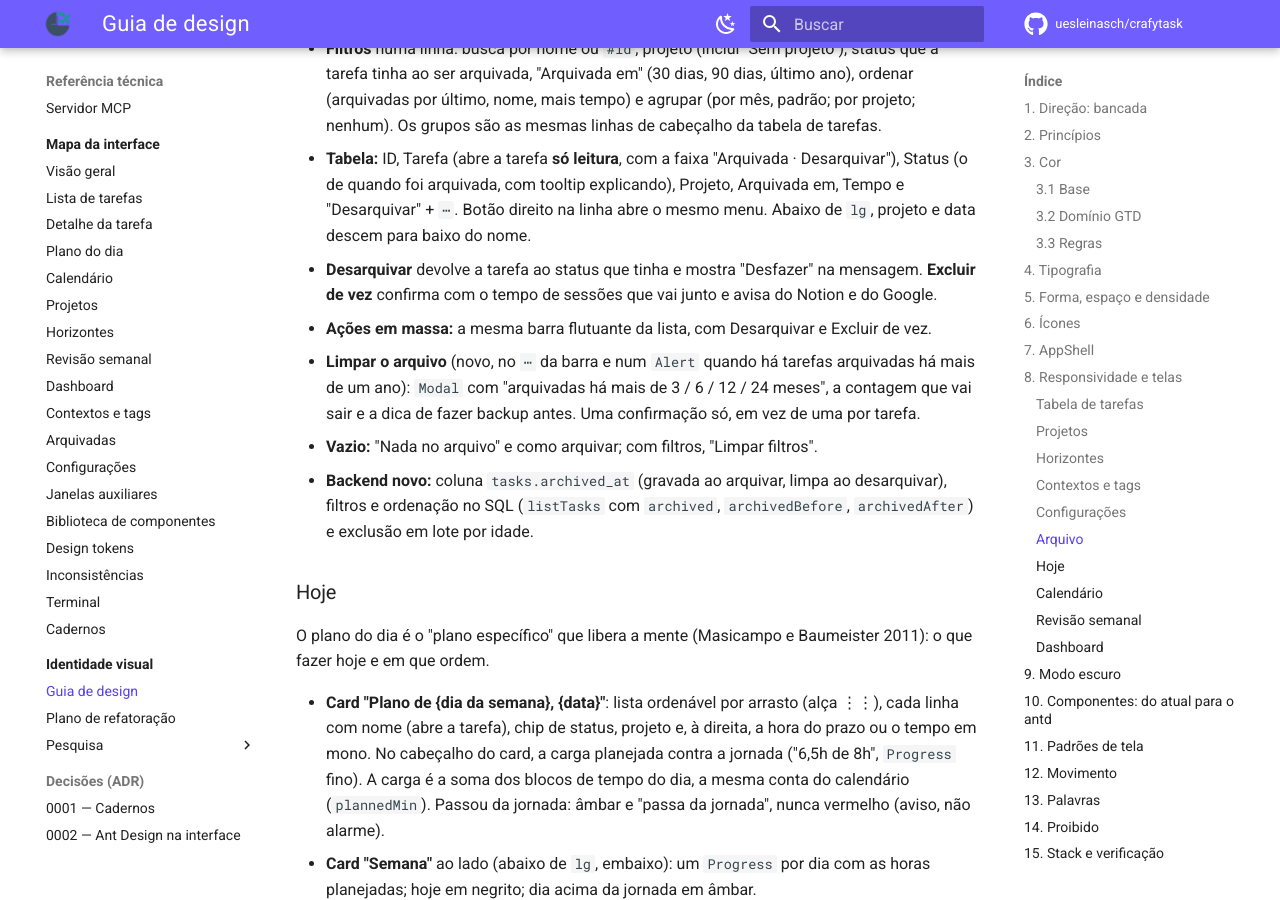
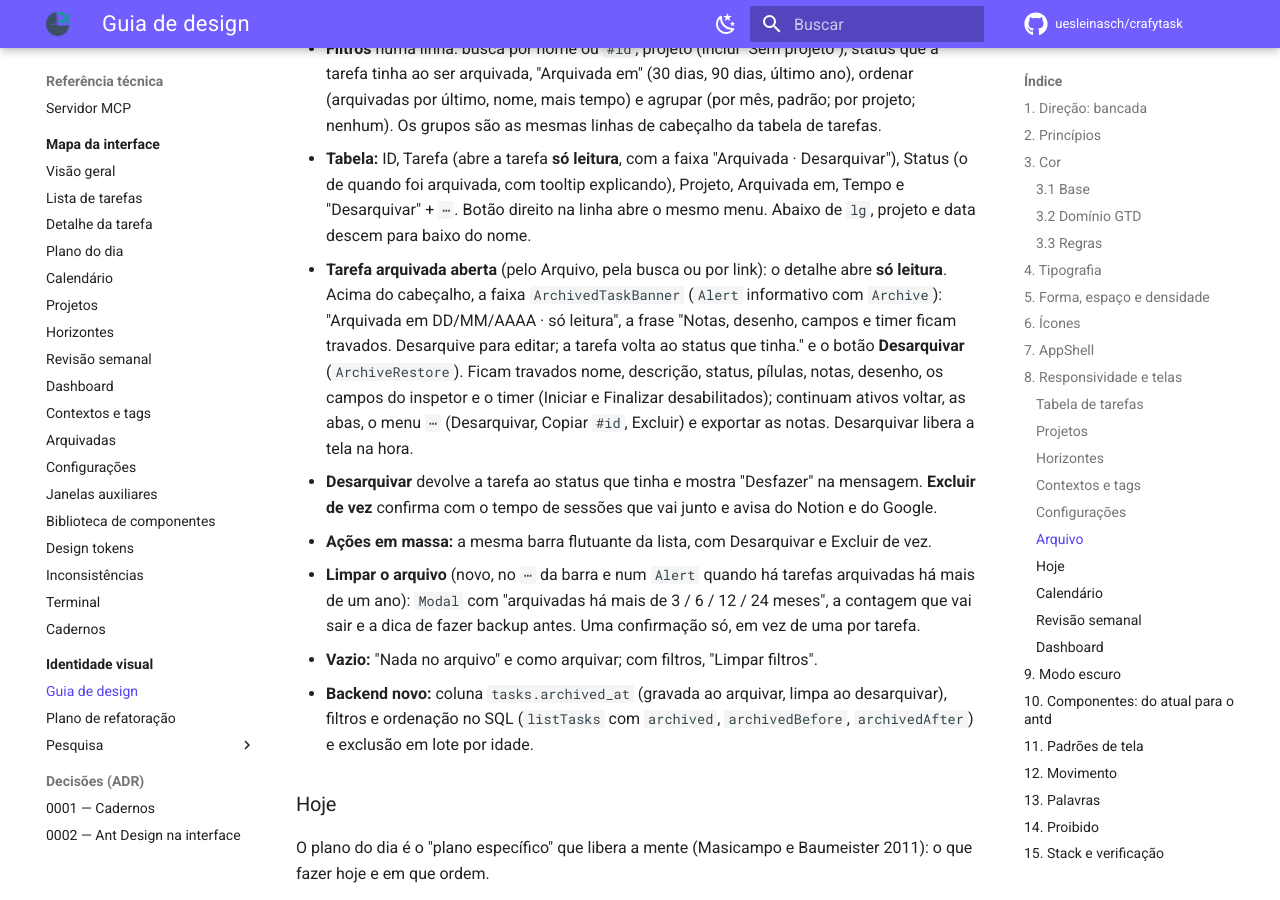
Before and after one commit to uesleinasch/crafytask, an MkDocs documentation site: the page built from docs/design/guia-de-design.md, in a window 1280 px wide and 900 px high, scrolled down 18506 px. Built offline with MkDocs 1.6.1 and Material for MkDocs 9.7.7, drawn with Linux system fonts in a browser that asks for light colours; some web fonts are replaced; comment, search, counter and statistics services are not loaded.

Commit message:
docs(design): mockup da tarefa arquivada em modo só leitura (#68)
Mockup da F6-b3 (CrafyTask #814), para aprovação antes do código. **Não
fazer merge antes do "aprovado".**

O protótipo só mostrava um aviso ao abrir uma tarefa do Arquivo. Agora:

- Detalhe da tarefa com o exemplo **Task arquivada** (seletor "Exemplo"
no topo); abrir uma tarefa no Arquivo do protótipo leva direto a ele.
- Faixa `ArchivedTaskBanner` acima do cabeçalho: `Alert` informativo,
"Arquivada em 12/03/2026 · só leitura", a frase do que fica travado e o
botão **Desarquivar**.
- Travados: nome, descrição, status, pílulas, notas, desenho, campos do
inspetor, Iniciar e Finalizar. Continuam: voltar, abas, menu `⋯`
(Desarquivar, Copiar, Excluir) e exportar as notas. Desarquivar libera
na hora.

Atualizados: protótipo (artifact, versão 24), guia §8 "Arquivo" e linha
F6-b3 do plano. O item F6.10 do checklist (`ArchivedTaskBanner.tsx`) já
falha hoje e passa com o código.

```diff
--- a/docs/design/guia-de-design.md
+++ b/docs/design/guia-de-design.md
@@ -554,6 +554,13 @@ barra flutuante (`FloatingActionBar`), com as colunas próprias do arquivo abaix
   Status (o de quando foi arquivada, com tooltip explicando), Projeto, Arquivada em, Tempo e
   "Desarquivar" + `⋯`. Botão direito na linha abre o mesmo menu. Abaixo de `lg`, projeto e data
   descem para baixo do nome.
+- **Tarefa arquivada aberta** (pelo Arquivo, pela busca ou por link): o detalhe abre **só leitura**.
+  Acima do cabeçalho, a faixa `ArchivedTaskBanner` (`Alert` informativo com `Archive`): "Arquivada em
+  DD/MM/AAAA · só leitura", a frase "Notas, desenho, campos e timer ficam travados. Desarquive para
+  editar; a tarefa volta ao status que tinha." e o botão **Desarquivar** (`ArchiveRestore`). Ficam
+  travados nome, descrição, status, pílulas, notas, desenho, os campos do inspetor e o timer
+  (Iniciar e Finalizar desabilitados); continuam ativos voltar, as abas, o menu `⋯` (Desarquivar,
+  Copiar `#id`, Excluir) e exportar as notas. Desarquivar libera a tela na hora.
 - **Desarquivar** devolve a tarefa ao status que tinha e mostra "Desfazer" na mensagem. **Excluir
   de vez** confirma com o tempo de sessões que vai junto e avisa do Notion e do Google.
 - **Ações em massa:** a mesma barra flutuante da lista, com Desarquivar e Excluir de vez.
```
Also changed, not shown: docs/design/plano-de-refatoracao.md (+1 -1 lines), docs/design/prototipo/index.html (+26 -13 lines).
